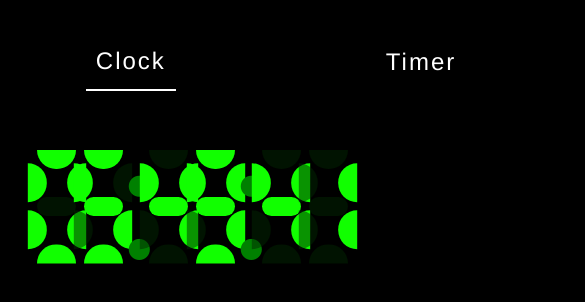
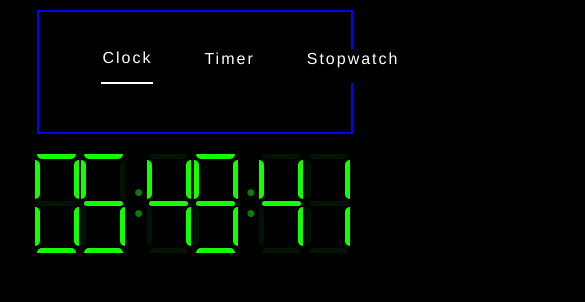
Before and after one commit to Muralivvrsn/digital-clock, a React (Create React App) app: page / in a window 390 px wide. Shown: the top 302 px of the page, 585 px wide, since content can reach past the window. Built offline with nearby package versions, Linux system fonts and the light colour scheme.

Commit message:
media query added

```diff
--- a/src/App.css
+++ b/src/App.css
@@ -1,13 +1,13 @@
-.App{
+.App {
   width: 100%;
   height: 600px;
 }
-.navBar{
+.navBar {
   margin: 10px auto 20px auto;
   width: 80%;
   height: 20%;
 }
-.navBar > nav{
+.navBar > nav {
   margin: auto;
   display: flex;
   width: 70%;
@@ -15,21 +15,21 @@
   gap: 200px;
   justify-content: space-around;
 }
-.navBar > nav > a{
+.navBar > nav > a {
   text-decoration: none;
   color: rgb(255, 255, 255);
   background-color: rgb(0, 0, 0);
   width: 150px;
   height: 30%;
   text-align: center;
-  padding:10px;
+  padding: 10px;
   letter-spacing: 2px;
   font-size: 1.5rem;
-  font-family: 'Franklin Gothic Medium', 'Arial Narrow', Arial, sans-serif;
+  font-family: "Franklin Gothic Medium", "Arial Narrow", Arial, sans-serif;
   margin: auto;
 }
 
-.clockBody{
+.clockBody {
   margin: auto;
   width: 90%;
   height: 80%;
@@ -49,7 +49,7 @@
 }
 .stick {
   width: 10%;
-  height: 2.3%;
+  height: 15px;
   border-bottom-left-radius: 30px;
   border-bottom-right-radius: 30px;
   position: absolute;
@@ -80,17 +80,16 @@
   transform: rotate(90deg);
   margin-left: 5%;
 }
-.colon{
+.colon {
   width: 5%;
   height: 100%;
   color: green;
   text-align: center;
 }
-.colon > p{
+.colon > p {
   position: absolute;
-  margin-top: 10%;
-  margin-left: 1.5%;
-  transform: scale(10,10);
+  margin-top: 3%;
+  font-size: 9rem;
 }
 .White {
   background-color: rgb(17, 255, 0);
@@ -98,18 +97,18 @@
 .Black {
   background-color: rgba(2, 39, 2, 0.5);
 }
-.Red{
+.Red {
   background-color: rgb(255, 0, 0);
 }
 
-.classInput{
+.classInput {
   width: 80%;
   height: 80%;
   display: flex;
   margin: auto;
   justify-content: space-around;
 }
-.input{
+.input {
   height: 45%;
   margin-top: 20%;
 }
@@ -120,16 +119,16 @@ input::-webkit-inner-spin-button {
 }
 
 /* Firefox */
-input[type=number] {
+input[type="range"] {
   -moz-appearance: textfield;
 }
-form > input{
+form > input {
   width: 50px;
   height: 50px;
   border-radius: 5px;
   font-size: 1.5rem;
 }
-form > button:hover{
+form > button:hover {
   transform: scale(1.1);
   transition: all 0.2s ease;
 }
@@ -142,38 +141,119 @@ form > button {
   border-radius: 5px;
 }
 
-.noDisplay{
+.noDisplay {
   display: none;
 }
-.display{
+.display {
   display: flex;
 }
-.stopWatchDivision{
+.stopWatchDivision {
   width: 100%;
   height: 100%;
 }
-.home{
+.home {
   height: 85%;
 }
-.buttons{
+.buttons {
   margin: 20px auto auto auto;
-  height:15%;
+  height: 15%;
   display: flex;
   width: 100%;
   justify-content: space-around;
 }
-.buttons > button{
+.buttons > button {
   width: 80px;
   height: 50px;
   font-size: 1.3rem;
   border-radius: 5px;
   cursor: pointer;
 }
-.buttons > button:hover{
+.buttons > button:hover {
   transform: scale(1.1);
   transition: all 0.2s ease;
 }
-.bottomLine{
+.bottomLine {
   border-bottom: 2px solid rgb(255, 255, 255);
   border-radius: 0px;
 }
+@media screen and (max-width: 1200px) {
+  .stick {
+    height: 15px;
+  }
+  .colon > p{
+    font-size: 9rem;
+  }
+}
+@media screen and (max-width: 1024px) {
+  .stick {
+    height: 10px;
+  }
+  .colon > p{
+    font-size: 6rem;
+  }
+}
+@media screen and (max-width: 769px) {
+  .stick {
+    height: 6px;
+  }
+  .colon > p{
+    font-size: 4rem;
+  }
+  .navBar > nav > a {
+    text-decoration: none;
+    color: rgb(255, 255, 255);
+    background-color: rgb(0, 0, 0);
+    width: 50px;
+    height: 25%;
+    text-align: center;
+    padding: 5px;
+    letter-spacing: 1.5px;
+    font-size: 1.2rem;
+    font-family: "Franklin Gothic Medium", "Arial Narrow", Arial, sans-serif;
+    margin: auto;
+  }
+  .navBar {
+    margin: 10px auto 20px auto;
+    width: 80%;
+    height: 20%;
+    border: 2px solid blue;
+  }
+  .navBar > nav {
+    margin: auto;
+    display: flex;
+    width: 60%;
+    height: 90%;
+    gap: 100px;
+    justify-content: space-around;
+  }
+}
+@media screen and (max-width: 481px) {
+  .stick {
+    height: 5px;
+  }
+  .colon > p{
+    font-size: 3.3rem;
+  }
+  .navBar > nav > a {
+    text-decoration: none;
+    color: rgb(255, 255, 255);
+    background-color: rgb(0, 0, 0);
+    width: 100px;
+    height: 30%;
+    text-align: center;
+    padding: 1px;
+    letter-spacing: 2px;
+    font-size: 1rem;
+    font-family: "Franklin Gothic Medium", "Arial Narrow", Arial, sans-serif;
+    margin: auto;
+  }
+  .navBar > nav {
+    margin: auto;
+    display: flex;
+    width: 60%;
+    height: 90%;
+    gap: 50px;
+    justify-content: space-around;
+  }
+
+}
```
